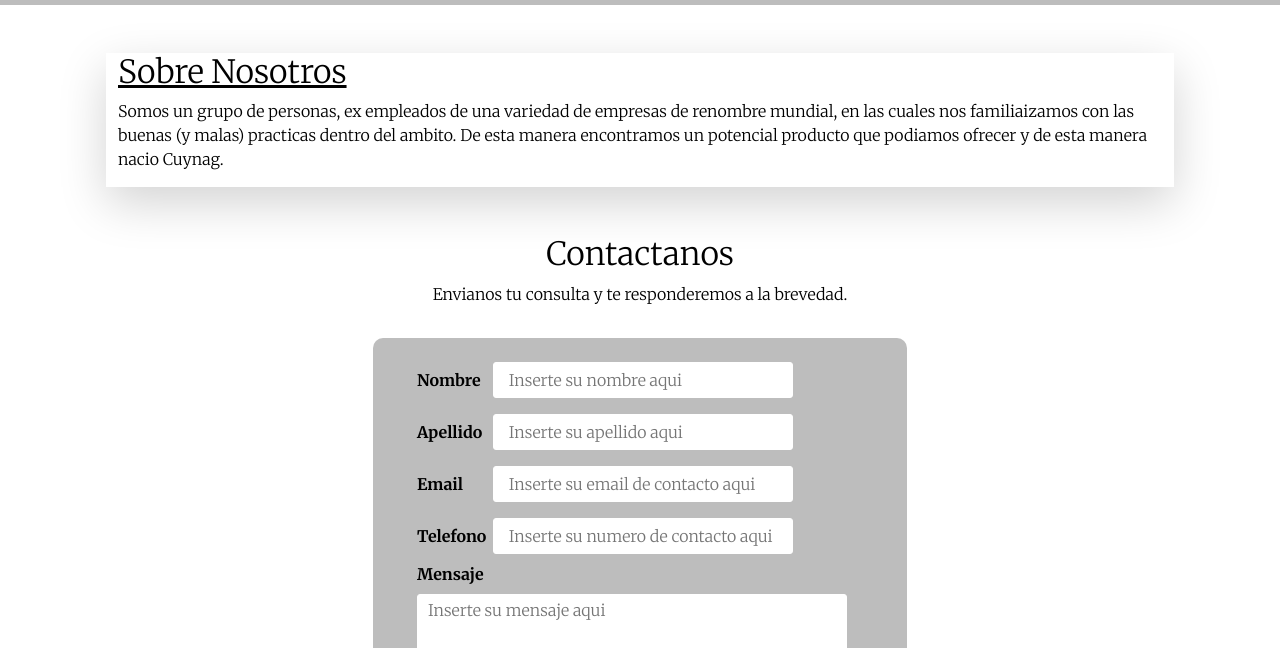
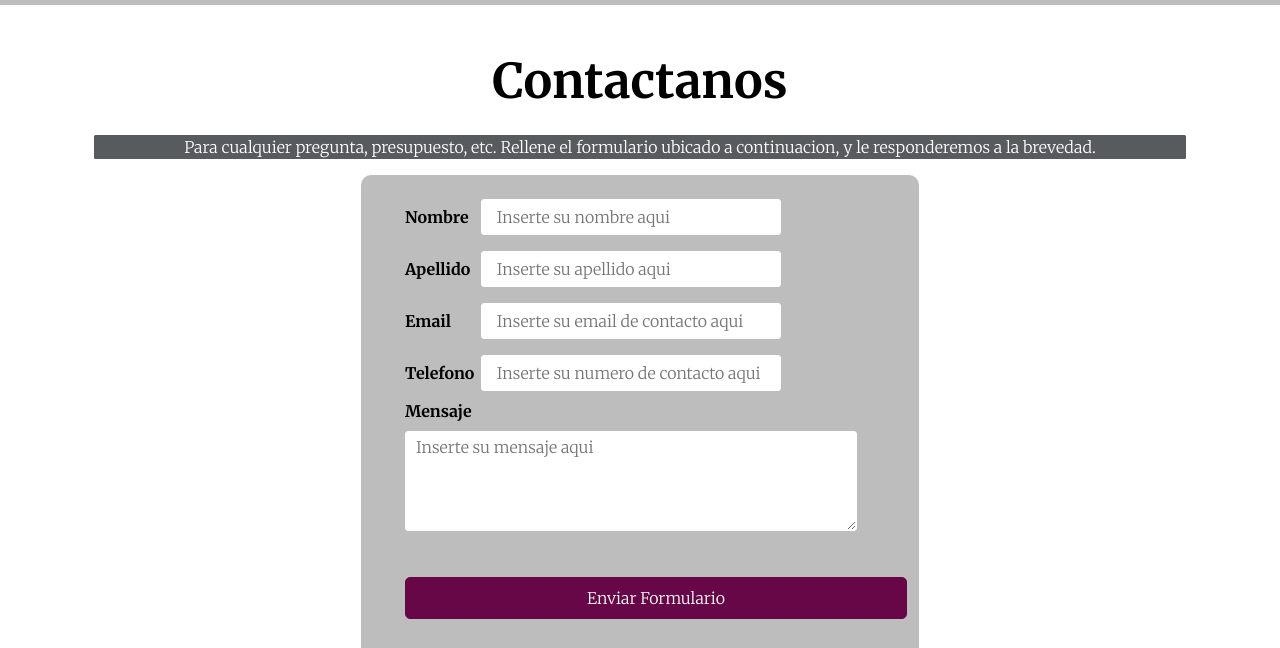
Before and after one commit to rosantacruz/Cuynag, a website: page pages/contacto.html in a window 1280 px wide. Shown: the part 106-754 px from the top of the page. Drawn offline with nearby package versions, Linux system fonts and the light colour scheme.

Commit message:
Agregado de titulos y textos iniciales en todas las paginas

```diff
--- a/pages/contacto.html
+++ b/pages/contacto.html
@@ -50,22 +50,18 @@
         </div>
     </nav>
     <!-- Sobre nosotros-------------------------------------------------------------------------------------------------------------- -->
-    <main class="container p-5">
-        <div class="row">
-            <div class="col-12 shadow-lg">
-                <h2 class="text-decoration-underline">Sobre Nosotros</h2>
-                <p>Somos un grupo de personas, ex empleados de una variedad de empresas de renombre mundial, en las
-                    cuales
-                    nos familiaizamos con las buenas (y malas) practicas dentro del ambito. De esta manera encontramos
-                    un potencial producto
-                    que podiamos ofrecer y de esta manera nacio Cuynag.
+    <main class="container px-4 pb-5">
+        <section class="row">
+            <div class="col-12">
+                <h2 class="display-5 fw-bold mt-5 text-center"> Contactanos
+                </h2>
+            </div>
+            <div class="col-12">
+                <p class="text-center bg-dark text-white bg-opacity-75 rounded mt-3 px-2 "> Para cualquier pregunta, presupuesto, etc. Rellene el formulario ubicado a continuacion,
+                    y le responderemos a la brevedad.
                 </p>
             </div>
-            <div class="col-12 text-center pt-5 pb-3">
-                <h2>Contactanos</h2>
-                <p>Envianos tu consulta y te responderemos a la brevedad.</p>
-            </div>
-        </div>
+        </section>
         <div class="row">
             <form class="col-12 col-lg-6">
                 <ul>
```
Also changed, not shown: pages/faq.html (+9 -6 lines), pages/nuestros_clientes.html (+11 -3 lines).
